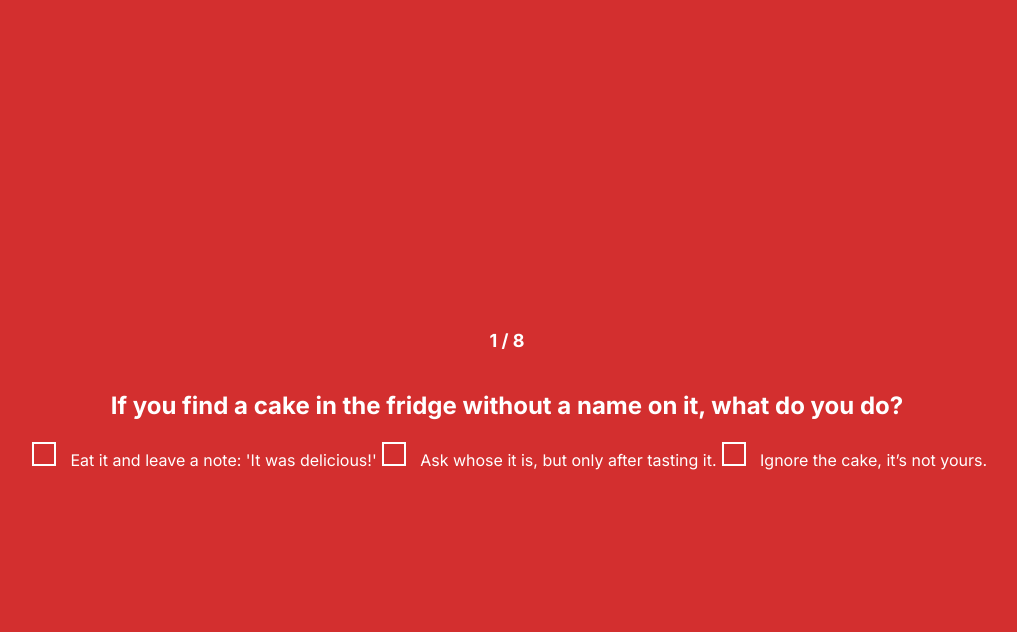
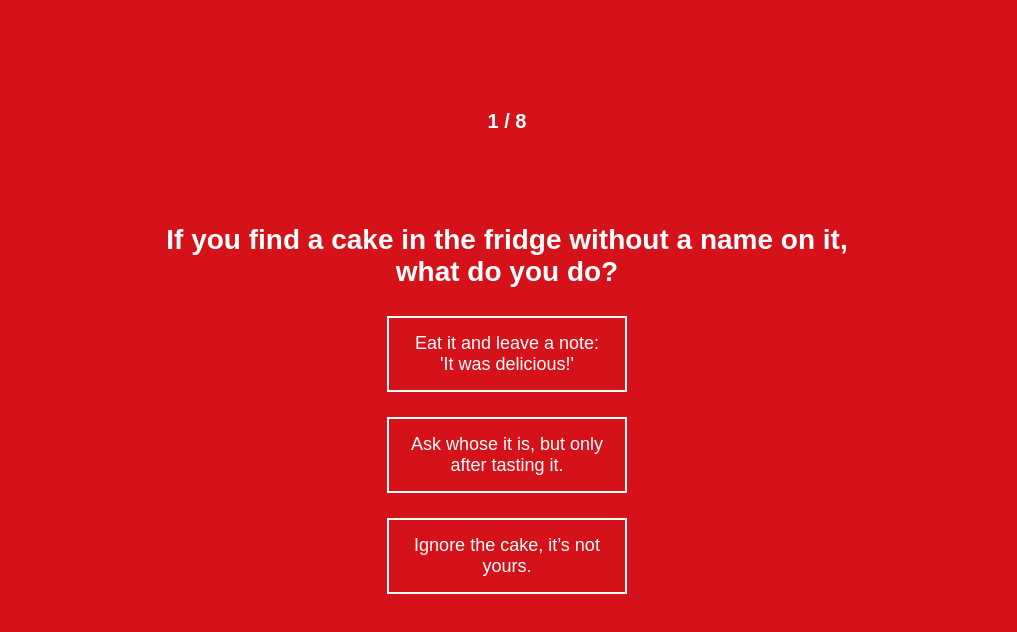
Before and after one commit to zjncoo/roxy, a plain HTML site: page quiz.html in a window 1280 px wide. Shown: the whole page, without its empty margins (133-1150 px from the left). Drawn offline with Linux system fonts and the light colour scheme; a web font is replaced by a local one.

Commit message:
design pù bello

```diff
--- a/intro.css
+++ b/intro.css
@@ -1,9 +1,8 @@
-/* CSS per la pagina Roxy */
 body {
     margin: 0;
     padding: 0;
     font-family: 'headline-gothic-atf', sans-serif;
-    background-color: #FF0000; /* Rosso */
+    background-color: #D51119; /* Rosso */
     color: white;
     display: flex;
     justify-content: center;
@@ -13,8 +12,11 @@
 }
 
 .container {
-    max-width: 100%;
-    padding: 20px;
+    display: flex;
+    flex-direction: column; /* Disposizione verticale */
+    justify-content: center; /* Centra gli elementi verticalmente */
+    align-items: center; /* Centra gli elementi orizzontalmente */
+    text-align: center;
 }
 
 h1 {
@@ -24,18 +26,25 @@
 }
 
 .button {
-    background-color: #000000; /* Nero per il pulsante */
-    color: white;
-    padding: 15px 30px;
-    font-size: 1.2rem;
-    border: none;
-    cursor: pointer;
-    border-radius: 5px;
+    font-size: 18px; /* Dimensione del testo */
+    margin-top: 10px;
     text-decoration: none;
-}
+    padding: 15px 20px; /* Spaziatura interna */
+    background-color: transparent; /* Sfondo trasparente */
+    color: white; /* Colore del testo */
+    border: 2px solid white; /* Bordo bianco */
+    border-radius: 0; /* Bordo quadrato */
+    cursor: pointer; /* Cambia il cursore a "mano" */
+    width: fit-content; /* I bottoni occupano tutta la larghezza del contenitore */
+    text-align: center; /* Allinea il testo al centro */
+    transition: background-color 0.3s, transform 0.2s; /* Transizioni morbide */
+    box-sizing: border-box; /* Garantisce che padding e bordo siano inclusi nella larghezza */
+  }
+
 
 .button:hover {
-    background-color: #444444; /* Colore più scuro per hover */
+    background-color: #ffffff; /* Colore più scuro per hover */
+    color: #D51119;
 }
 
 @media (max-width: 600px) {
@@ -56,8 +65,13 @@
     text-decoration: none;
     color: #e63946;
     font-weight: bold;
-  }
+}
 
-  .pass-link:hover {
+.pass-link:hover {
     text-decoration: underline;
-  }
+}
+
+.logo {
+    margin-bottom: 20px;
+    max-width: 100px; /* Logo più piccolo */
+}
--- a/quiz.css
+++ b/quiz.css
@@ -1,8 +1,8 @@
 body {
-  font-family: 'Inter', sans-serif;
+  font-family: 'Inter', sans-serif; /* Font principale per il corpo */
   margin: 0;
   padding: 0;
-  background-color: #D32F2F;
+  background-color: #D51119;
   color: white;
 }
 
@@ -11,70 +11,78 @@
   flex-direction: column; /* Layout verticale */
   align-items: center;
   justify-content: center;
-  height: 100vh;
+  height: 100vh; /* Altezza dell'intera viewport */
   text-align: center;
-}
-
-.quiz-step {
-  width: 80%;
+  padding: 0 20px; /* Margine interno per dispositivi stretti */
+  box-sizing: border-box; /* Assicura che padding e margine non sforino */
+  position: relative; /* Necessario per posizionare elementi figlio assoluti */
 }
 
 #question-counter {
-  font-size: 18px;
+  position: absolute;
+  top: 100px;
+  left: 50%;
+  transform: translateX(-50%);
+  font-size: 20px; /* Aumentato dalla dimensione originale */
   font-weight: bold;
-  margin-bottom: 20px;
+  font-family: "headline-gothic-atf", sans-serif;
   text-transform: uppercase;
+  background-color: rgba(0, 0, 0, 0);
+  padding: 10px 15px;
+  border-radius: 5px;
+  z-index: 10;
 }
 
-.question-title {
-  font-size: 28px;
-  padding: 10px;
+#question-title {
+  font-family: "headline-gothic-atf", sans-serif; /* Font per le domande */
+  font-size: 28px; /* Dimensione del testo */
+  padding: 10px; /* Spaziatura interna */
+  width: 60%; /* Larghezza del 60% della pagina */
+  text-align: center; /* Allinea il testo al centro */
+  margin: 0 auto; /* Centra il titolo orizzontalmente */
+  position: relative; /* Permette un posizionamento stabile */
+  min-height: 80px; /* Altezza minima per mantenere coerenza tra le domande */
+  display: flex; /* Usa flexbox per gestione contenuto */
+  align-items: center; /* Centra verticalmente il testo */
+  justify-content: center; /* Assicura che sia centrato orizzontalmente */
 }
 
-.answer-options {
+#answer-options {
   display: flex;
-  flex-direction: column; /* Risposte una sotto l'altra */
-  gap: 15px; /* Distanza tra le risposte */
-  margin-top: 20px;
-  width: 100%; /* Assicurati che prenda tutta la larghezza */
-  list-style-type: none; /* Rimuove il punto di default */
-  padding: 0; /* Azzera il padding per allineamento */
+  flex-direction: column; /* Disposizione verticale */
+  gap: 15px; /* Distanza tra i bottoni */
+  align-items: center; /* Centra i bottoni orizzontalmente */
+  justify-content: center; /* Centra verticalmente se necessario */
+  width: 100%; /* Larghezza completa del contenitore */
+  margin: 0 auto; /* Centra il contenitore */
+  max-width: 400px; /* Limita la larghezza per una buona estetica */
+  padding: 0;
+  font-family: 'Inter', sans-serif; /* Font per le risposte */
 }
 
-.answer-options label {
-  cursor: pointer;
-  font-size: 18px; /* Maggiore leggibilità */
-  display: flex;
-  align-items: center;
-  padding: 10px;
-  background-color: #fff;
-  color: #D32F2F;
-  border-radius: 5px;
-  border: 2px solid transparent;
-  transition: background-color 0.3s, border-color 0.3s;
+.quiz-button {
+  font-size: 18px; /* Dimensione del testo */
+  margin-top: 10px;
+  padding: 15px 20px; /* Spaziatura interna */
+  background-color: transparent; /* Sfondo trasparente */
+  color: white; /* Colore del testo */
+  border: 2px solid white; /* Bordo bianco */
+  border-radius: 0; /* Bordo quadrato */
+  cursor: pointer; /* Cambia il cursore a "mano" */
+  width: 60%; /* I bottoni occupano tutta la larghezza del contenitore */
+  text-align: center; /* Allinea il testo al centro */
+  transition: background-color 0.3s, transform 0.2s; /* Transizioni morbide */
+  box-sizing: border-box; /* Garantisce che padding e bordo siano inclusi nella larghezza */
 }
 
-.answer-options label:hover {
-  background-color: #f1f1f1;
-  border-color: #D32F2F;
+.quiz-button:hover {
+  background-color: white; /* Sfondo bianco al passaggio del mouse */
+  color: #D32F2F; /* Cambia il colore del testo */
 }
 
-input[type="radio"] {
-  appearance: none;
-  -webkit-appearance: none;
-  -moz-appearance: none;
-  border: 2px solid white;
-  width: 24px;
-  height: 24px;
-  margin-right: 10px;
-  cursor: pointer;
-  background-color: transparent;
-  transition: background-color 0.3s, border-color 0.3s;
-}
-
-input[type="radio"]:checked {
-  background-color: white;
-  border-color: white;
+.quiz-button:active {
+  background-color: #D32F2F; /* Sfondo rosso scuro al clic */
+  color: white; /* Colore del testo bianco */
 }
 
 .hidden {
--- a/quiz.html
+++ b/quiz.html
@@ -1,11 +1,15 @@
 <!DOCTYPE html>
-<html lang="en">
+<html lang="it">
 <head>
   <meta charset="UTF-8">
   <meta name="viewport" content="width=device-width, initial-scale=1.0">
-  <title>Are You Roxy?</title>
+  <title>Quiz</title>
+  <!-- Link per il font "Inter" -->
+  <link href="https://fonts.googleapis.com/css2?family=Inter:wght@400;500;700&display=swap" rel="stylesheet">
+  <!-- Link per il font "headline-gothic-atf" -->
+  <link rel="stylesheet" href="https://use.typekit.net/npp3dgf.css">
+  <!-- Link al CSS separato -->
   <link rel="stylesheet" href="quiz.css">
-  <link href="https://fonts.googleapis.com/css2?family=Inter:wght@400;700&display=swap" rel="stylesheet">
 </head>
 <body>
   <div id="quiz-container">
--- a/quiz.js
+++ b/quiz.js
@@ -103,12 +103,13 @@
   // Resetta le opzioni di risposta
   answerOptions.innerHTML = "";
 
-  // Genera le opzioni di risposta
+  // Genera le opzioni di risposta come bottoni
   question.answers.forEach((answer) => {
-    const label = document.createElement("label");
-    label.innerHTML = `<input type="radio" name="q${index}" value="${answer.value}"> ${answer.text}`;
-    label.addEventListener("click", () => handleAnswer(answer.value));
-    answerOptions.appendChild(label);
+    const button = document.createElement("button");
+    button.textContent = answer.text;
+    button.classList.add("quiz-button"); // Classe per lo stile
+    button.addEventListener("click", () => handleAnswer(answer.value));
+    answerOptions.appendChild(button);
   });
 }
 
```
Also changed, not shown: index.html (+10 -13 lines), result.html (+1 -1 lines), ASSETS/LOGO_BIANCO.png (added), ASSETS/LOGO_ROSSO.png (added), 1 other file.
